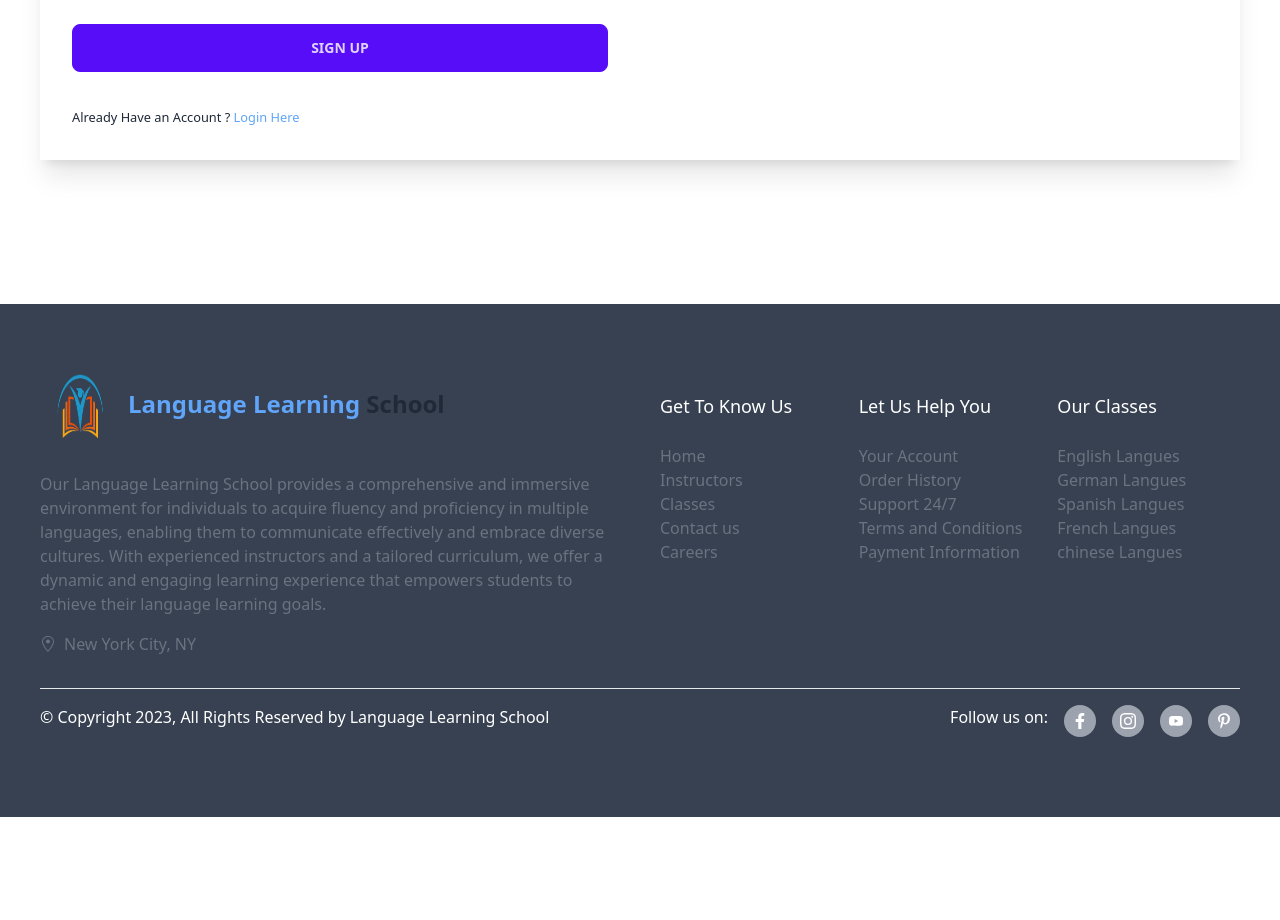
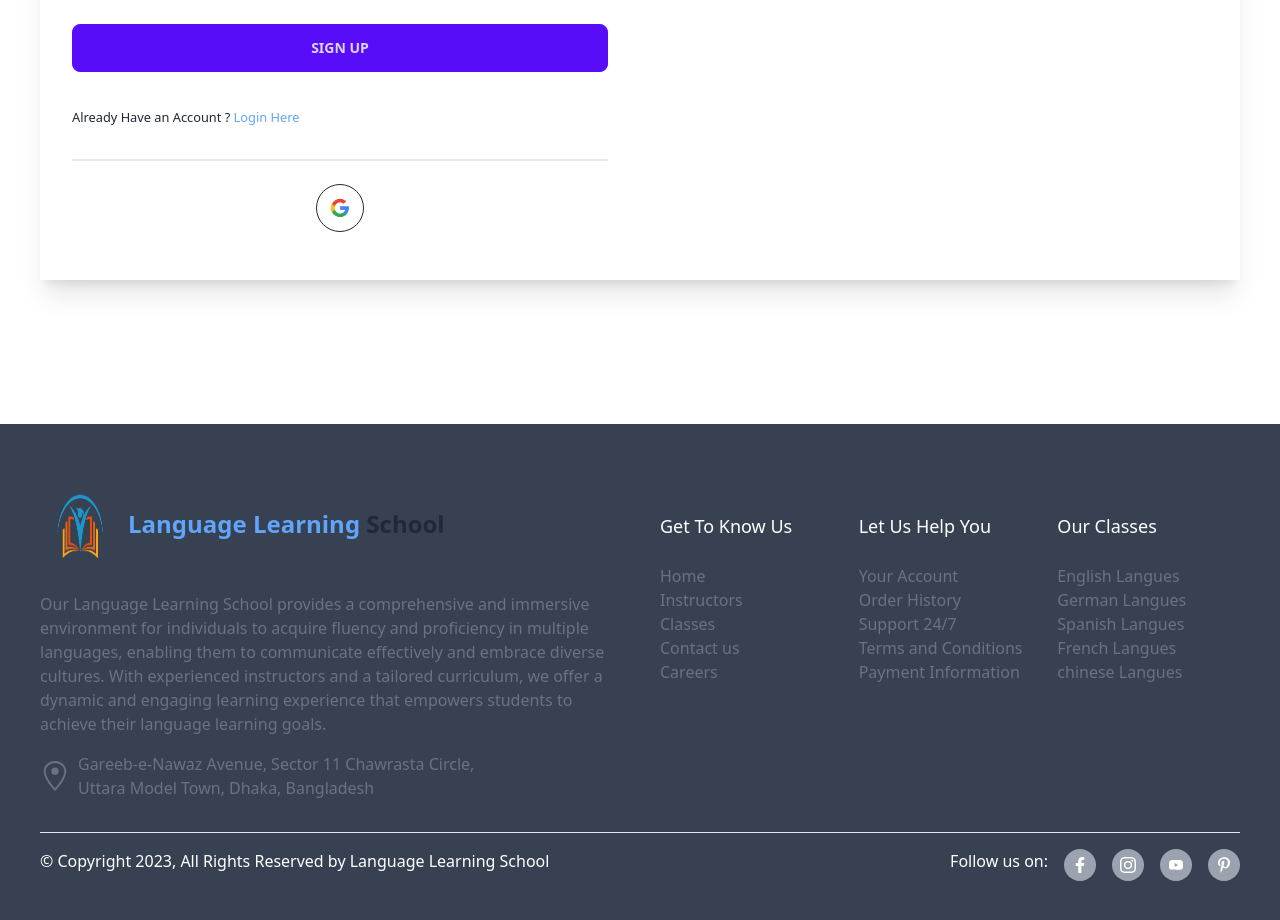
Before and after one commit to alive1258/language-learning-school-client, a React (Vite) app: page /signup in a window 1280 px wide. Shown: the part 740-1660 px from the top of the page. Before the commit the page ends 1557 px from the top, so only its background shows below. Built offline with nearby package versions, Linux system fonts and the light colour scheme; no server answers.

Commit message:
error page create done

```diff
--- a/src/Pages/ErrorPage/ErrorPage.jsx
+++ b/src/Pages/ErrorPage/ErrorPage.jsx
@@ -1,9 +1,39 @@
 import React from 'react';
+import { Helmet } from 'react-helmet';
+import { Link, useRouteError } from 'react-router-dom';
+import erroepic from '../../assets/images/errorpic.jpg'
 
 const ErrorPage = () => {
+    const error=useRouteError()
     return (
         <div>
-            ErrorPage
+            <Helmet>
+                <title>Language Learning School | Error Page</title>
+            </Helmet>
+
+            <div>
+            <div id="error-page" className='text-center mt-10'>
+           <div className='flex justify-center'>
+           <img
+                    src={erroepic}
+                    alt=""
+                />
+           </div>
+
+                <h1>Oops!</h1>
+                <p>Sorry, an unexpected error has occurred.</p>
+                <p>
+                    <i>{error.statusText || error.message}</i>
+                </p>
+            </div>
+            <div className="text-center">
+
+
+            </div>
+            <div className="text-center mt-6">
+                <button className='bg-blue-400 p-4 rounded-lg text-white font-bold'><Link to='/'>Go Back to Home</Link></button>
+            </div>
+        </div>
         </div>
     );
 };
--- a/src/Pages/Login/Login.jsx
+++ b/src/Pages/Login/Login.jsx
@@ -7,6 +7,7 @@ import SectionTitle from '../../components/SectionTitle/SectionTitle';
 import { Helmet } from 'react-helmet-async';
 import useAuth from '../../Hooks/useAuth';
 import Swal from 'sweetalert2';
+import SocialLogin from '../SocialLogin/SocialLogin';
 
 const Login = () => {
     const { register, reset, handleSubmit, formState: { errors } } = useForm();
@@ -89,6 +90,10 @@ const Login = () => {
                             <p><small>New Here ? <Link to='/signup'><span className='text-blue-400'>Create an Account</span></Link></small></p>
 
                         </div>
+                        <div className='my-4'>
+                            <SocialLogin></SocialLogin>
+
+                        </div>
                     </form>
                 </div>
                 <div>
--- a/src/Pages/Shared/Footer/Footer.jsx
+++ b/src/Pages/Shared/Footer/Footer.jsx
@@ -28,9 +28,9 @@ const Footer = () => {
                  cultures. With experienced instructors and a tailored curriculum, we offer a <br />
                   dynamic and engaging learning experience that empowers students to <br /> achieve their language learning goals.
               </p>
-              <div className='flex mt-4 items-center gap-2 text-gray-500'> <GoLocation/>
+              <div className='flex mt-4 items-center gap-2 text-gray-500'> <GoLocation size={30}/>
 
-              New York City, NY
+              Gareeb-e-Nawaz Avenue, Sector 11 Chawrasta Circle,<br /> Uttara Model Town, Dhaka, Bangladesh
               </div>
             </div>
           </div>
--- a/src/Pages/Shared/Navbar/Navbar.jsx
+++ b/src/Pages/Shared/Navbar/Navbar.jsx
@@ -16,7 +16,7 @@ const Navbar = () => {
             .catch((error) => console.log(error));
     };
 
-
+console.log(user?.photoURL)
 
     return (
        <>
--- a/src/Pages/SignUp/SignUp.jsx
+++ b/src/Pages/SignUp/SignUp.jsx
@@ -1,13 +1,15 @@
 import React from 'react';
 
 import { useForm } from 'react-hook-form';
-
+import { FaGoogle } from 'react-icons/fa';
 import SectionTitle from '../../components/SectionTitle/SectionTitle';
 import signup from '../../assets/images/signup.png'
 import { Helmet } from 'react-helmet-async';
 import useAuth from '../../Hooks/useAuth';
 import { Link, useNavigate } from 'react-router-dom';
 import Swal from 'sweetalert2';
+
+import SocialLogin from '../SocialLogin/SocialLogin';
 
 
 
@@ -23,7 +25,7 @@ const SignUp = () => {
             .then(result => {
                 const loggedUser = result.user;
                 console.log(loggedUser)
-                updateUserProfile(data.name, data.photoUrl)
+                updateUserProfile(data.displayName, data.photoUrl)
                     .then(() => {
                         console.log('user profile info update')
                         reset()
@@ -42,6 +44,10 @@ const SignUp = () => {
 
             })
     };
+
+
+
+
 
     return (
         <div className='pt-28 px-10'>
@@ -106,6 +112,9 @@ const SignUp = () => {
                             <p><small>Already Have an Account ? <Link to='/login'><span className='text-blue-400'>Login Here</span></Link></small></p>
 
                         </div>
+                       <div>
+                    <SocialLogin></SocialLogin>
+                       </div>
                     </form>
                 </div>
                 <div>
--- /dev/null
+++ b/src/Pages/SocialLogin/SocialLogin.jsx
@@ -0,0 +1,40 @@
+import React, { useState } from 'react';
+import googlelogo from '../../assets/images/google.png'
+import useAuth from '../../Hooks/useAuth';
+import { useLocation, useNavigate } from 'react-router-dom';
+
+const SocialLogin = () => {
+    const {googleSignIn}=useAuth()
+    const navigate=useNavigate()
+    const location =useLocation()
+    // const [userInfos, setUserInfos] = useState(null);
+    const from = location.state?.from?.pathname || "/"
+
+    const handleGoogleSignIn = () => {
+        googleSignIn()
+            .then(result => {
+                const loggedInUser = result.user;
+                console.log(loggedInUser)
+                // setUserInfos(loggedInUser)
+                navigate(from, { replace: true })
+            })
+            .catch((error) => {
+                console.log(error.massage);
+              });
+    }
+    return (
+        <div>
+            <div className='divider'></div>
+
+            <div className='my-4 text-center'>
+                <button onClick={handleGoogleSignIn} className='btn  btn-circle btn-outline'>
+                    <img src={googlelogo} alt="" />
+                    {/* <FaGoogle size={25} className=''></FaGoogle> */}
+                </button>
+
+            </div>
+        </div>
+    );
+};
+
+export default SocialLogin;
--- a/src/Routes/Routes.jsx
+++ b/src/Routes/Routes.jsx
@@ -7,6 +7,7 @@ import Login from "../Pages/Login/Login";
 import SignUp from "../Pages/SignUp/SignUp";
 import PrivetRoutes from "./PrivetRoutes";
 import Dashboard from "../Pages/Dashboard/Dashboard";
+import ErrorPage from "../Pages/ErrorPage/ErrorPage";
 
 
 
@@ -14,6 +15,7 @@ export const router = createBrowserRouter([
     {
       path: "/",
       element: <Main></Main>,
+      errorElement:<ErrorPage></ErrorPage>,
       children:[
         {
           path:'/',
```
Also changed, not shown: src/assets/images/errorpic.jpg (added), src/assets/images/google.png (added).
